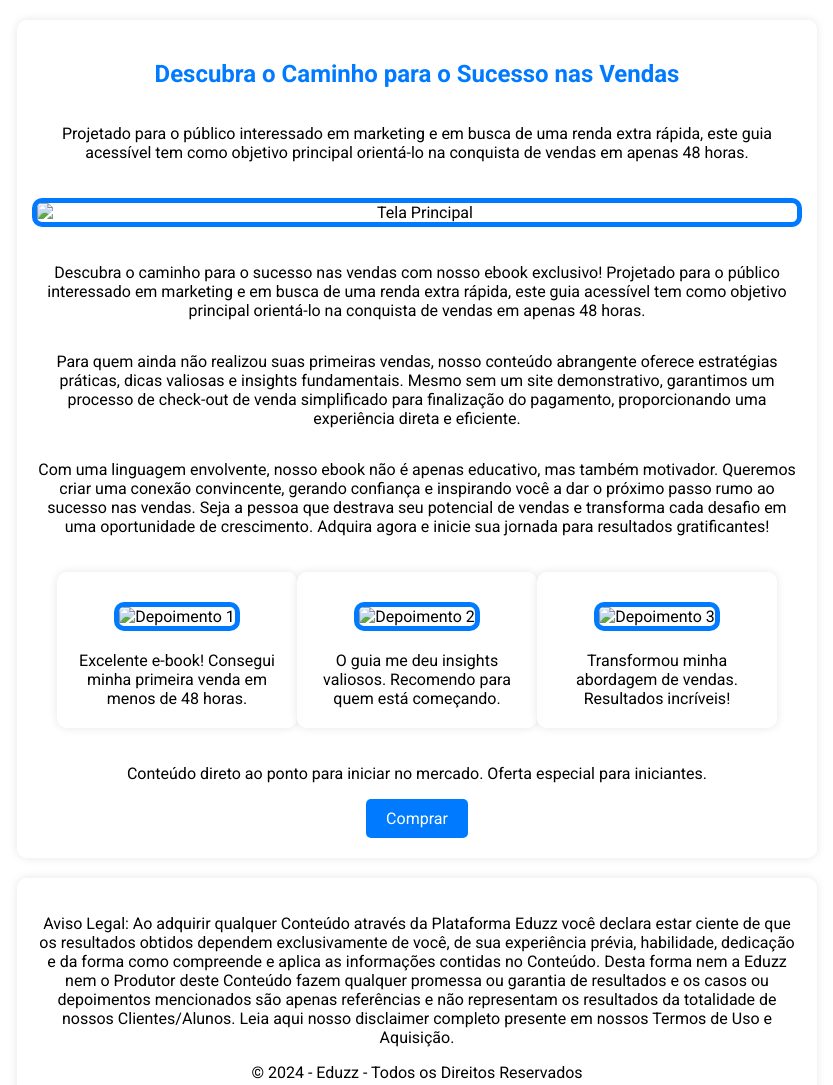
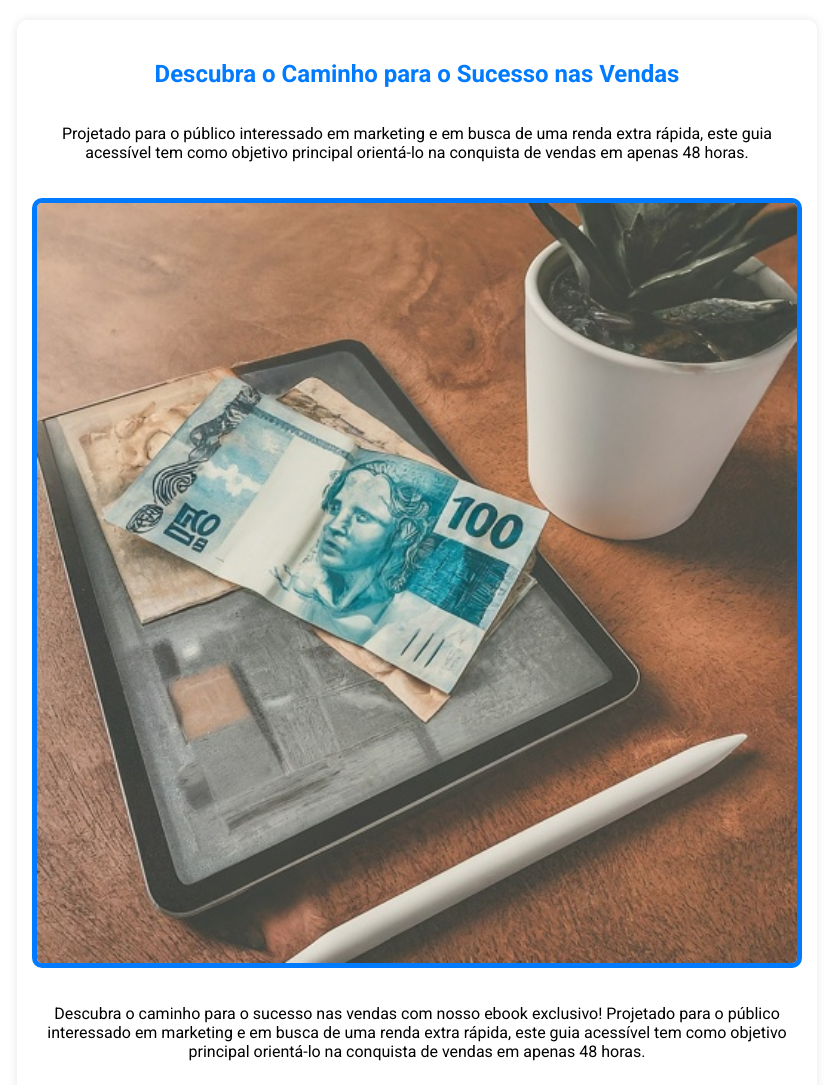
Before and after one commit to noviso123/Meu-Site, a plain HTML site: page index.html in a window 1280 px wide. Shown: the top 1085 px of the page, without its empty margins (223-1056 px from the left). Drawn offline with Linux system fonts and the light colour scheme.

Commit message:
Update index.html

```diff
--- a/index.html
+++ b/index.html
@@ -130,7 +130,7 @@
         <p>Projetado para o público interessado em marketing e em busca de uma renda extra rápida, este guia acessível tem como objetivo principal orientá-lo na conquista de vendas em apenas 48 horas.</p>
 
         <!-- Imagem 'TelaPrincipal.png' com borda -->
-        <img src="./imagens/TelaPrincipal.png" alt="Tela Principal">
+        <img src="https://raw.githubusercontent.com/noviso123/Meu-Site/main/TelaPrincipal.png" alt="Tela Principal">
 
         <!-- Novo resumo após a imagem -->
         <p>Descubra o caminho para o sucesso nas vendas com nosso ebook exclusivo! Projetado para o público interessado em marketing e em busca de uma renda extra rápida, este guia acessível tem como objetivo principal orientá-lo na conquista de vendas em apenas 48 horas.</p>
@@ -142,15 +142,15 @@
         <!-- Depoimentos reais e sociais -->
         <div class="testimonial">
             <div class="testimonial-item">
-                <img src="./imagens/Dep1.jpeg" alt="Depoimento 1">
+                <img src="https://raw.githubusercontent.com/noviso123/Meu-Site/main/Dep1.jpeg" alt="Depoimento 1">
                 <p>Excelente e-book! Consegui minha primeira venda em menos de 48 horas.</p>
             </div>
             <div class="testimonial-item">
-                <img src="./imagens/Dep2.jpeg" alt="Depoimento 2">
+                <img src="https://raw.githubusercontent.com/noviso123/Meu-Site/main/Dep2.jpeg" alt="Depoimento 2">
                 <p>O guia me deu insights valiosos. Recomendo para quem está começando.</p>
             </div>
             <div class="testimonial-item">
-                <img src="./imagens/Dep3.jpeg" alt="Depoimento 3">
+                <img src="https://raw.githubusercontent.com/noviso123/Meu-Site/main/Dep3.jpeg" alt="Depoimento 3">
                 <p>Transformou minha abordagem de vendas. Resultados incríveis!</p>
             </div>
         </div>
```
